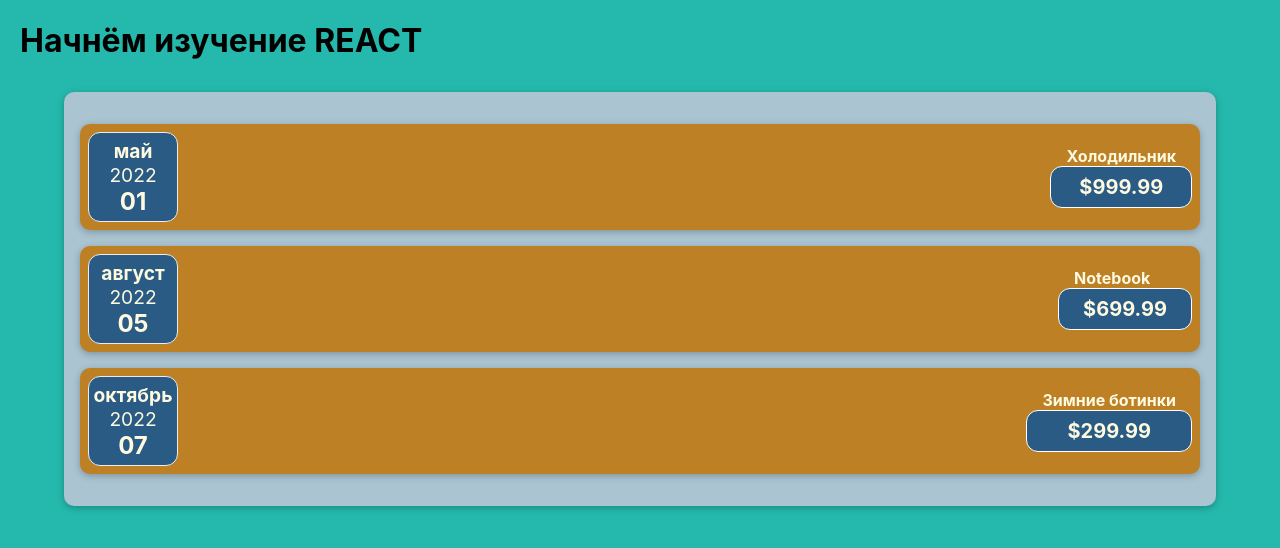
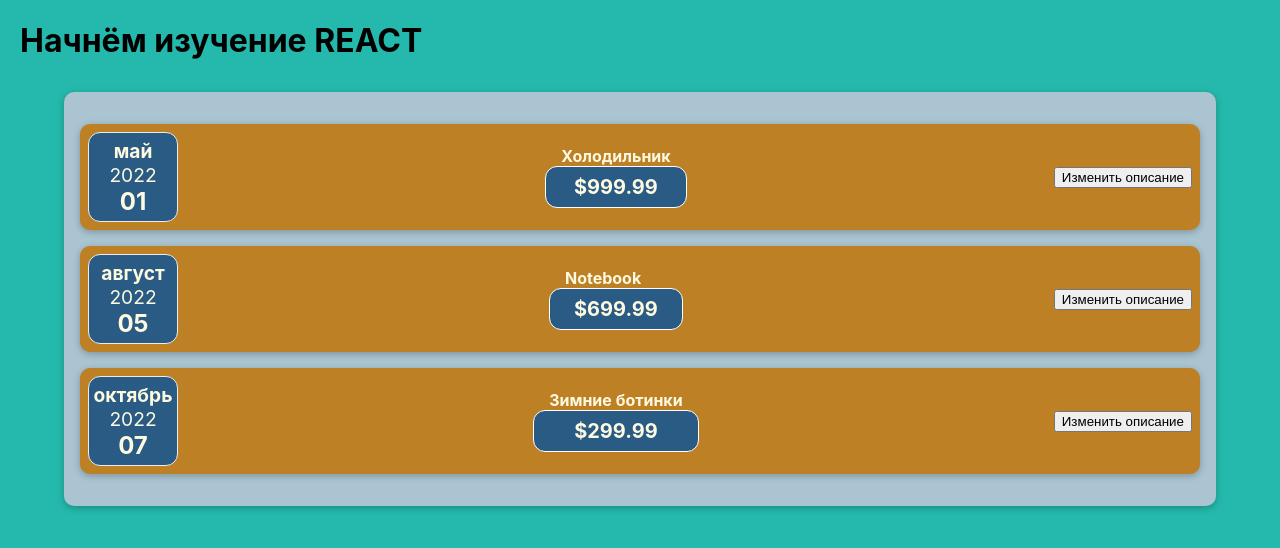
Before and after one commit to Answer-0885/reactApp, a React (Create React App) app: page / in a window 1280 px wide. Shown: the top 548 px of the page. Built offline with nearby package versions, Linux system fonts and the light colour scheme.

Commit message:
Лекция 34

```diff
--- a/src/components/Costs/CostItem.js
+++ b/src/components/Costs/CostItem.js
@@ -4,14 +4,19 @@
 
 
 const CostItem = (props) => {
-
+    let description = props.description;
+    const changeDescriptionHandler = ()=>{
+        description = "New text"
+        console.log(description);
+    }
     return(
         <Card className="cost-item">
             <CostDate date={props.date}/>
             <div className="cost-item__descripton">
-                <h2>{props.description}</h2>
+                <h2>{description}</h2>
                 <div className="cost-item__price">${props.amount}</div>
             </div>
+            <button onClick={changeDescriptionHandler}>Изменить описание</button>
         </Card>
     )
 };
```
